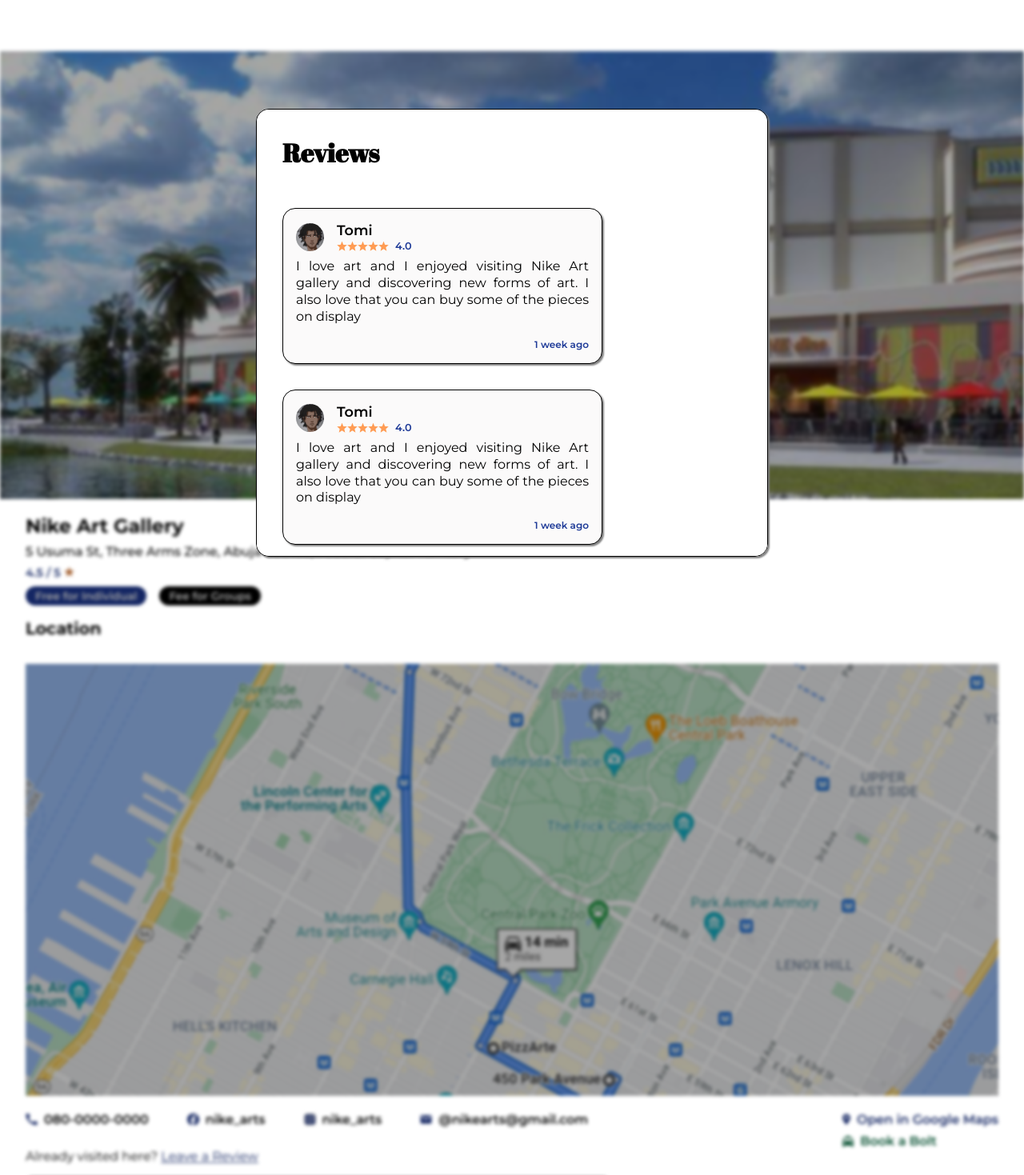
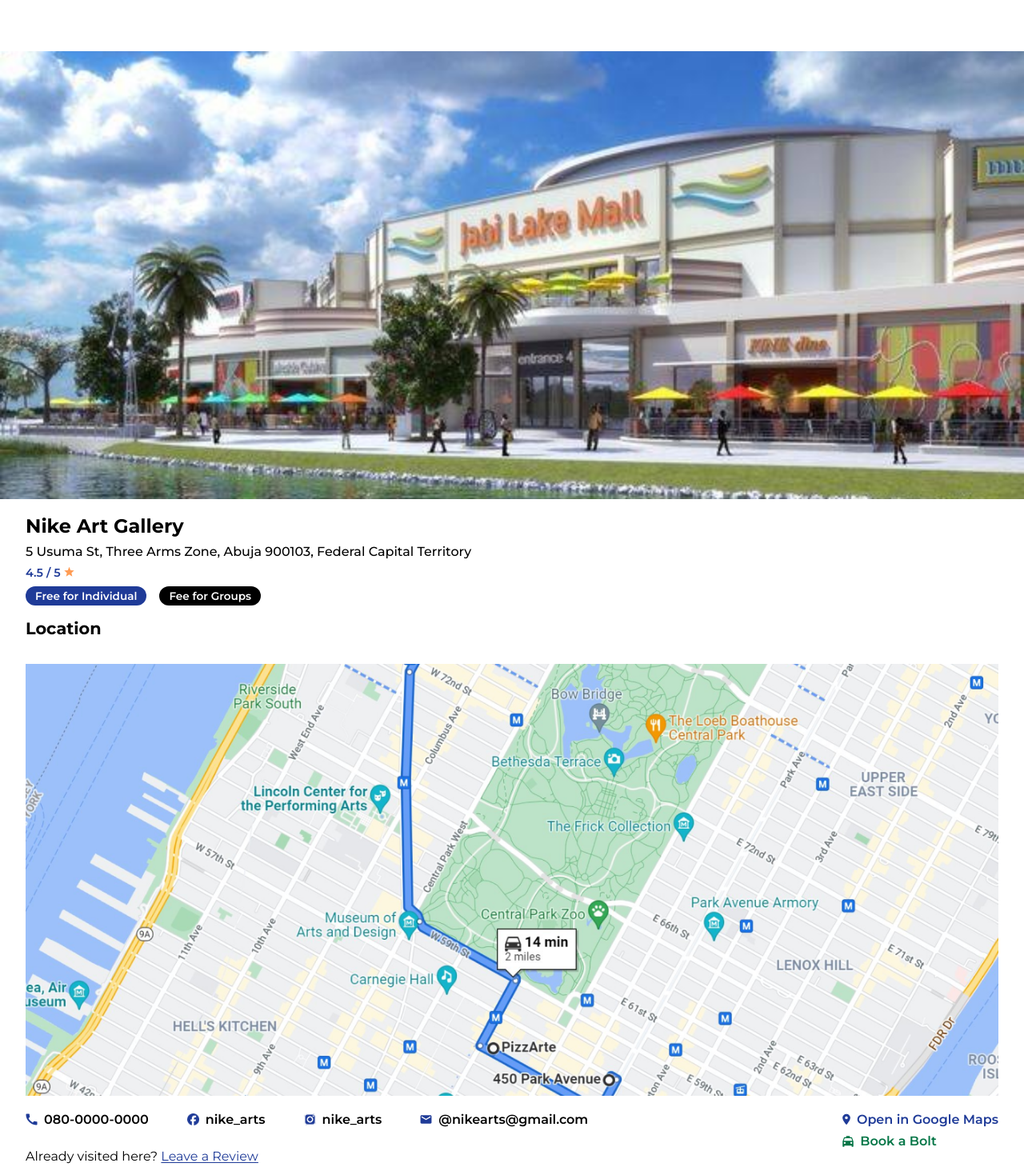
Before and after one commit to Ayinkeeeee/Tourify, a React (Create React App) app: page /locations/1 in a window 1280 px wide. Shown: the top 1469 px of the page at 80% size. Built offline with nearby package versions, Linux system fonts and the light colour scheme.

Commit message:
added ScrollToTop functionality

```diff
--- a/src/components/sections/Reviews.jsx
+++ b/src/components/sections/Reviews.jsx
@@ -1,13 +1,17 @@
 import Review from "../items/Review"
+import ModalContext from "../../context/ModalContext"
+import { useContext } from "react"
 
 function Reviews({reviews}) {
+  const { openReviews } = useContext(ModalContext)
+
   return (
     <section className="reviewsGroup">
         <h1>Reviews</h1>
         <div className="reviews">
           {reviews && reviews.slice(0, 3).map((review, index) => <Review key={index}/>)}
         </div>
-        {reviews.length > 3 && <p>+{reviews.length - 3} More Reviews</p>}
+        {reviews.length > 3 && <p onClick={openReviews}>+{reviews.length - 3} More Reviews</p>}
     </section>
   )
 }
--- a/src/components/sections/ReviewsModal.jsx
+++ b/src/components/sections/ReviewsModal.jsx
@@ -1,13 +1,17 @@
 import Review from "../items/Review"
+import ModalContext from "../../context/ModalContext"
+import { useContext } from "react"
 
 function ReviewsModal({reviews}) {
+    const { closeReviews } = useContext(ModalContext)
+
   return (
     <section className="all_reviews reviewsGroup">
         <h1>Reviews</h1>
         <div className="reviews">
             {reviews && reviews.map((review, index) => <Review/> )}
         </div>
-        <button className="main">Close</button>
+        <button onClick={closeReviews} className="main">Close</button>
     </section>
   )
 }
--- a/src/context/ModalContext.js
+++ b/src/context/ModalContext.js
@@ -5,10 +5,20 @@
 export default ModalContext
 
 export const ModalProvider = ({children}) => {
-    const [ showReviews, setShowReviews ] = useState(true)
+    const [ showReviews, setShowReviews ] = useState()
+
+    const closeReviews = () => {
+        setShowReviews(false)
+    }
+
+    const openReviews = () => {
+        setShowReviews(true)
+    }
 
     const contextData = {
-        showReviews
+        showReviews,
+        openReviews,
+        closeReviews,
     }
 
     return(
--- a/src/css/LocationFull.css
+++ b/src/css/LocationFull.css
@@ -1,9 +1,5 @@
 .full_location {
   margin-top: 4rem;
-}
-.full_location main, .full_location .img-container {
-  filter: brightness(0.65) blur(2px);
-  pointer-events: none;
 }
 .full_location .img-container {
   width: 100%;
@@ -79,6 +75,7 @@
 .full_location .contact_trip .contact {
   display: flex;
   column-gap: 3rem;
+  row-gap: 0.25rem;
   flex-wrap: wrap;
 }
 .full_location .contact_trip .contact > div {
@@ -294,9 +291,14 @@
   padding: 0.25rem;
 }
 
+.full_location.modal main, .full_location.modal .img-container {
+  filter: brightness(0.65) blur(2px);
+  pointer-events: none;
+}
+
 .all_reviews {
   padding: 2rem;
-  width: 50%;
+  width: 45%;
   height: 70%;
   position: fixed;
   top: 40%;
@@ -308,5 +310,15 @@
   box-shadow: 2px 2px 2px gray;
   border-radius: 1rem;
 }
+.all_reviews button {
+  align-self: end;
+  font-size: 1rem;
+  padding-block: 0.25rem;
+  margin-top: 2rem;
+}
+.all_reviews .reviews {
+  flex-direction: column;
+  justify-content: center;
+}
 
 /*# sourceMappingURL=LocationFull.css.map */
--- a/src/pages/templates/LocationFull.jsx
+++ b/src/pages/templates/LocationFull.jsx
@@ -35,7 +35,7 @@
     }
 
   return (
-        <div className="full_location">
+        <div className={`full_location ${showReviews ? 'modal' : ''}`}>
             <ToastContainer/>
             <div className="img-container">
                 <img src={jlm} alt="Jabi lake mall" />
--- a/src/scss/LocationFull.scss
+++ b/src/scss/LocationFull.scss
@@ -2,11 +2,6 @@
 
 .full_location{
     margin-top: 4rem;
-
-    main, .img-container{
-        filter: brightness(0.65) blur(2px);
-        pointer-events: none;
-    }
 
     .img-container{
         width: 100%;
@@ -96,6 +91,7 @@
         .contact{
             display: flex;
             column-gap: 3rem;
+            row-gap: 0.25rem;
             flex-wrap: wrap;
 
             > div{
@@ -360,9 +356,17 @@
 
 }
 
+.full_location.modal{
+
+    main, .img-container{
+        filter: brightness(0.65) blur(2px);
+        pointer-events: none;
+    }
+}
+
 .all_reviews{
     padding: 2rem;
-    width: 50%;
+    width: 45%;
     height: 70%;
     position: fixed;
     top: 40%;
@@ -373,4 +377,16 @@
     border: solid 1px black;
     box-shadow: 2px 2px 2px gray;
     border-radius: 1rem;
+
+    button{
+        align-self: end;
+        font-size: 1rem;
+        padding-block: 0.25rem;
+        margin-top: 2rem;
+    }
+
+    .reviews{
+        flex-direction: column;
+        justify-content: center;
+    }
 }
```
Also changed, not shown: src/utils/ScrollToTop.js (added, +12 -0 lines), 1 other file (tests, documents, lock files or other folders).
